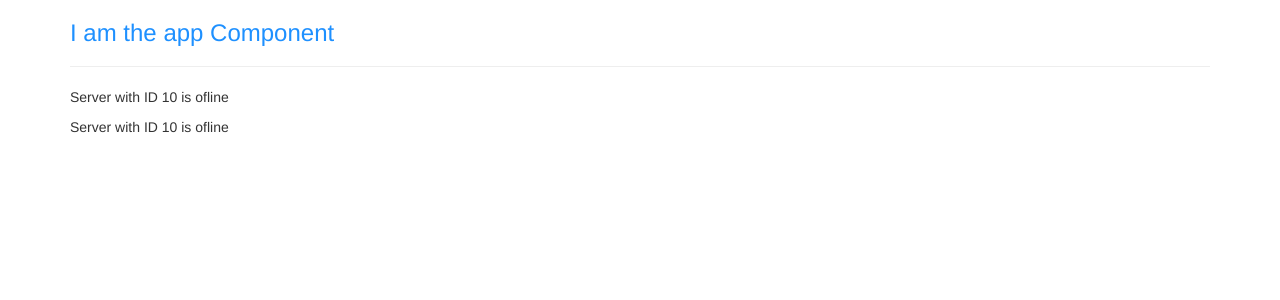
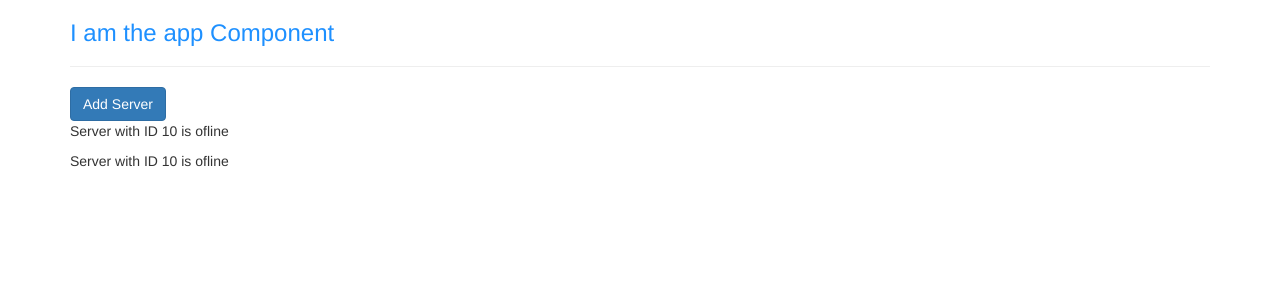
Before and after one commit to mfrandes/my-first-angular-app, an Angular app: page / in a window 1280 px wide. Shown: the top 300 px of the page. Built offline with nearby package versions, Linux system fonts and the light colour scheme.

Commit message:
Html binding proprieties

```diff
--- a/src/app/servers/servers.component.html
+++ b/src/app/servers/servers.component.html
@@ -1,2 +1,7 @@
+<button
+class="btn btn-primary"
+[disabled]="!allowNewServer"
+> Add Server</button>
+
 <app-server></app-server>
 <app-server></app-server>
--- a/src/app/servers/servers.component.ts
+++ b/src/app/servers/servers.component.ts
@@ -4,14 +4,19 @@
   //selector: '[app-servers]', // selecting element by tag
   //selector: '.app-servers', // selecting element by class; selecting by Id not working!
   selector: 'app-servers', //selecting element by elements name Recomended!
-  template: `
+  /*template: `
   <app-server></app-server>
-  <app-server></app-server>`,
+  <app-server></app-server>`,*/
+  templateUrl: './servers.component.html',
   styleUrls: ['./servers.component.css']
 })
 export class ServersComponent implements OnInit {
-
-  constructor() { }
+  allowNewServer = false;
+  constructor() {
+    setTimeout(() => {
+      this.allowNewServer = true
+    }, 2000);
+   }
 
   ngOnInit() {
   }
```
